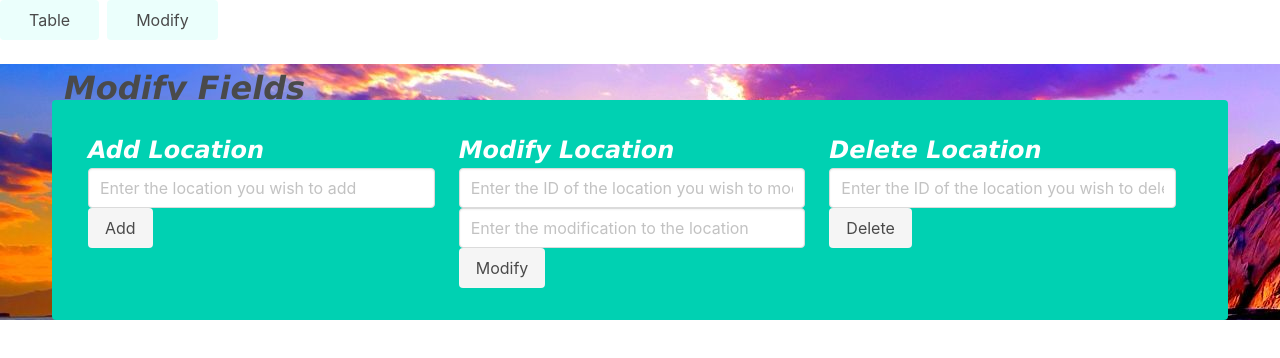
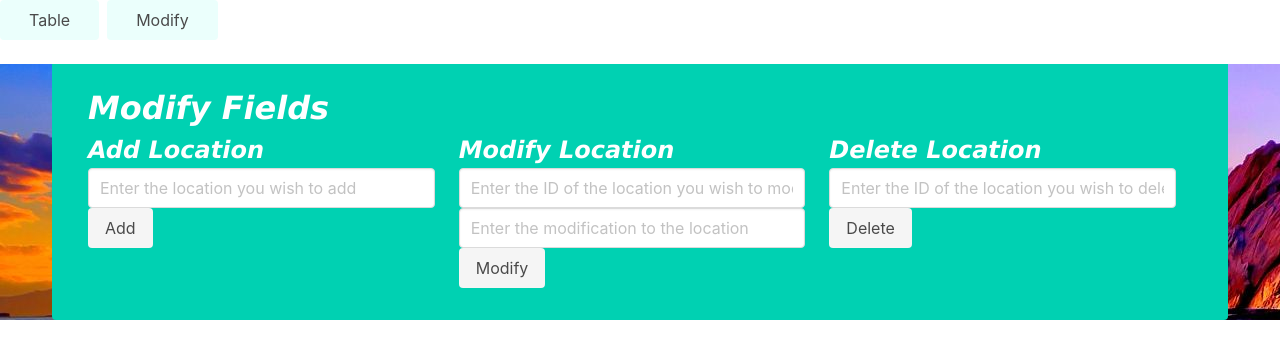
Before and after one commit to s-patel30/INST377_Final_Project, a website: page public/modify.html in a window 1280 px wide. Drawn offline with nearby package versions, Linux system fonts and the light colour scheme.

Commit message:
FIXED COLS IN MODIFY

```diff
--- a/public/modify.html
+++ b/public/modify.html
@@ -35,8 +35,10 @@
             </div>
         </nav>
         <div class="container">
+            <div class="notification is-primary columns">
+                <div class="column">
                     <h1>Modify Fields</h1>
-            <div class="notification is-primary columns">
+                    <div class="columns">
                         <div class="column">
                             <h2>Add Location</h2>
                             <form id="loc-put">
@@ -67,5 +69,7 @@
                         </div>
                     </div>
                 </div>
+            </div>
+        </div>
     </body>
 </html>
```
Also changed, not shown: public/table.html (+3 -3 lines). Lines whose indentation alone changed are shown as unchanged.
